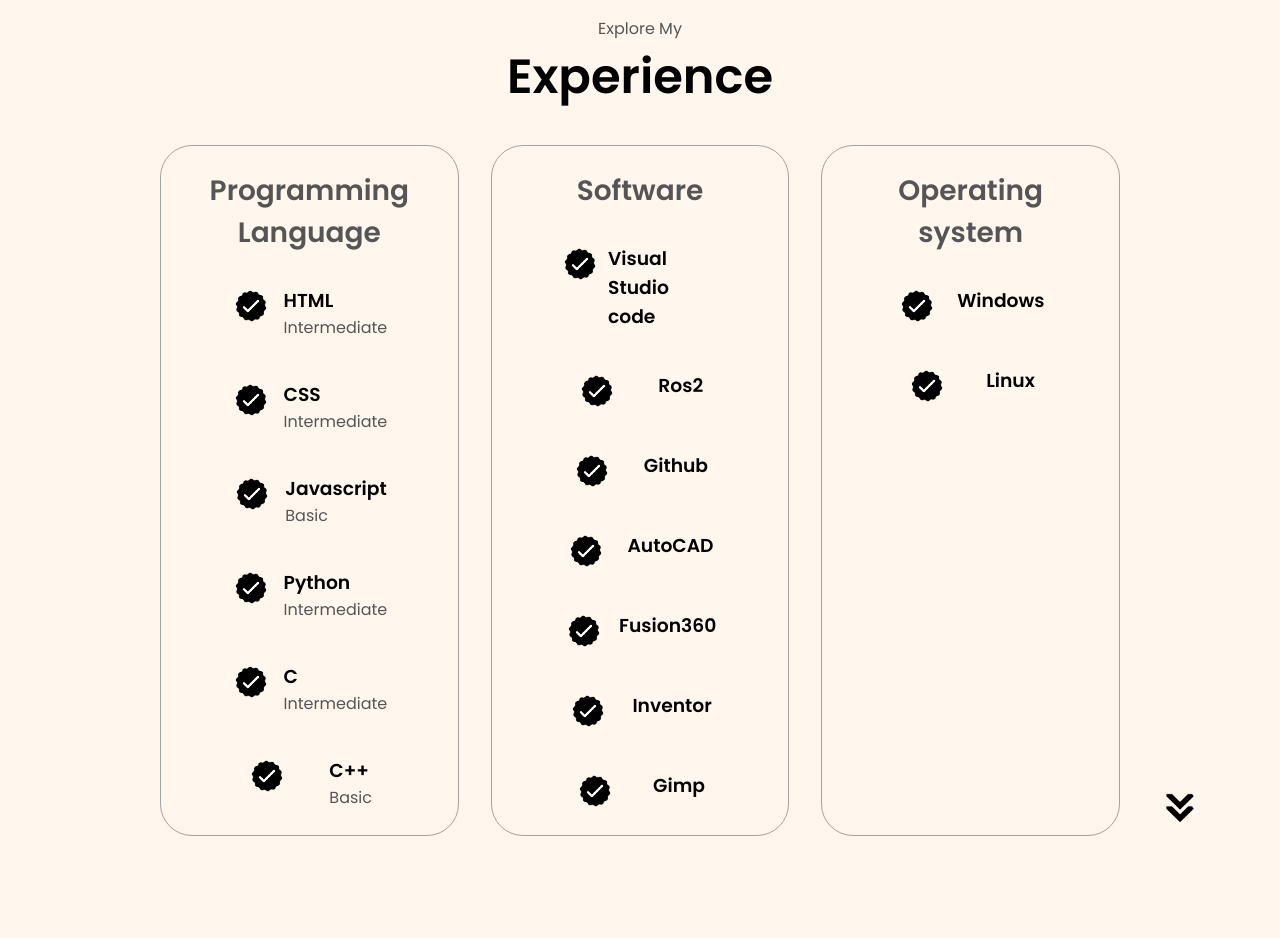
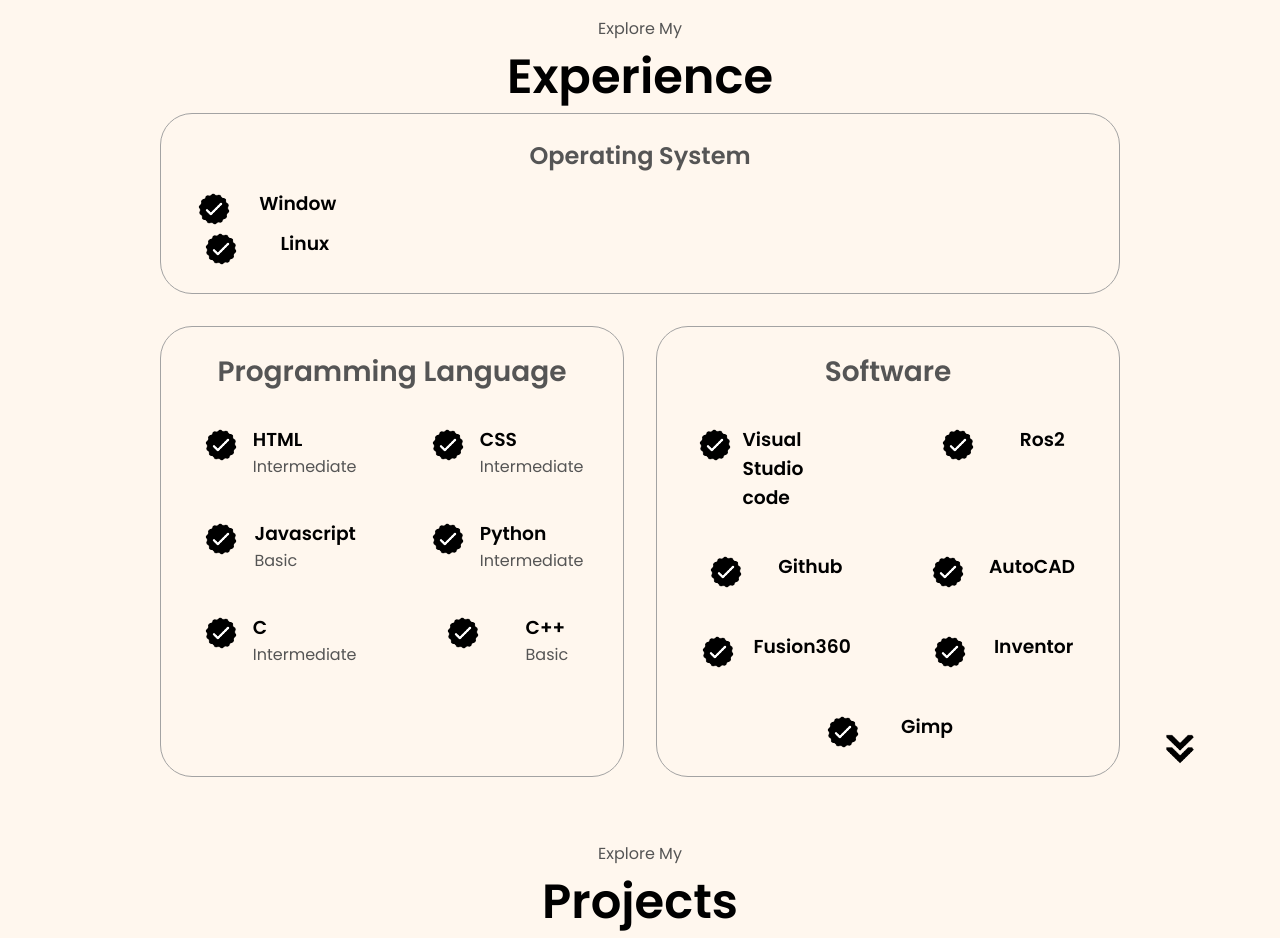
Before and after one commit to XYZdesign/XYZ, a plain HTML site: page index.html in a window 1280 px wide. Shown: the part 1680-2618 px from the top of the page. Before the commit the page ends 2548 px from the top, so only its background shows below. Drawn offline with Linux system fonts and the light colour scheme.

Commit message:
Update index.html

```diff
--- a/index.html
+++ b/index.html
@@ -116,6 +116,24 @@
       <p class="section__text__p1">Explore My</p>
       <h1 class="title">Experience</h1>
       <div class="experience__details__container">
+        <div class="details__container">
+          <h2 class="experience__sub__title1">Operating System</h2>
+          <div class="article__container1">
+            <article>
+              <img src="/Assets/checkmark.png"  alt="Checkmark icon" class="icon"/>
+              <div>
+                <h3>Window</h3>
+              </div>
+            </article>
+
+            <article>
+              <img src="/Assets/checkmark.png"  alt="Checkmark icon" class="icon"/>
+              <div>
+                <h3>Linux</h3>
+              </div>
+            </article>
+          </div>
+        </div>
         <div class="about__container">
           <div class="details__container">
             <h2 class="experience__sub__title">Programming Language</h2>
@@ -252,34 +270,6 @@
           </div>
         </div>
 
-        <div class="details__container">
-          <h2 class="experience__sub__title">Operating system</h2>
-          <div class="article__container">
-            <article>
-              <img
-                  src="./assets/checkmark.png"
-                  alt="Experience icon"
-                  class="icon"
-              />
-              <div>
-                <h3>Windows</h3>
-              </div>
-            </article>
-
-            <article>
-              <img
-                  src="./assets/checkmark.png"
-                  alt="Experience icon"
-                  class="icon"
-              />
-              <div>
-                <h3>Linux</h3>
-              </div>
-            </article>
-          </div>
-        </div>
-
-
         </div>
       </div>
       <img
@@ -289,6 +279,11 @@
         onclick="location.href='./#projects'"
       />
     </section>
+
+    <section id="projects">
+      <p class="section__text__p1">Explore My</p>
+      <h1 class="title">Projects</h1>
+    </section>
     <script src="/JS/scripts.js"></script>
     </body>
 </html>
```
